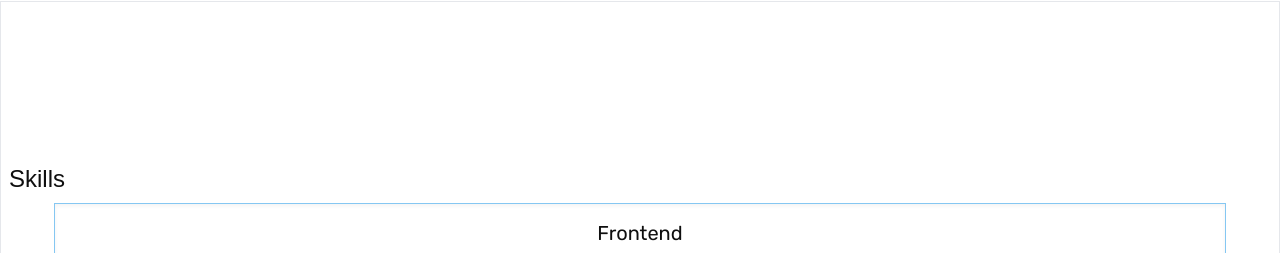
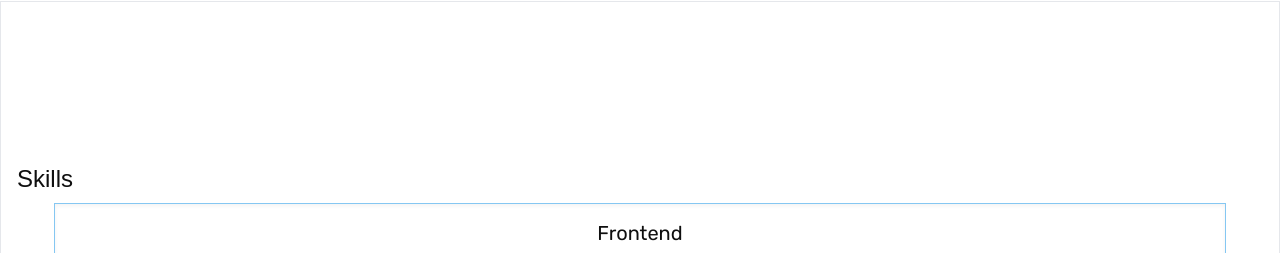
Before and after one commit to Cylecq/my-website, a Next.js app: page /en in a window 1280 px wide. Shown: the part 1599-1852 px from the top of the page. Built offline with nearby package versions, Linux system fonts and the light colour scheme; a web font is replaced by a local one.

Commit message:
Fix styling in Skills component

```diff
--- a/src/app/[lang]/sections/Skills.tsx
+++ b/src/app/[lang]/sections/Skills.tsx
@@ -54,7 +54,7 @@ function Skills({ skillsDict }: Props) {
   return (
     <section className="h-screen flex flex-col gap-2 justify-center items-center border">
       <div className="h-[25%] w-full flex items-end justify-start">
-        <h2 className="text-2xl font-display px-2">{skillsDict.title}</h2>
+        <h2 className="text-2xl font-display px-4">{skillsDict.title}</h2>
       </div>
 
       {Object.entries(skillsData).map(([category, skills]) => (
```
